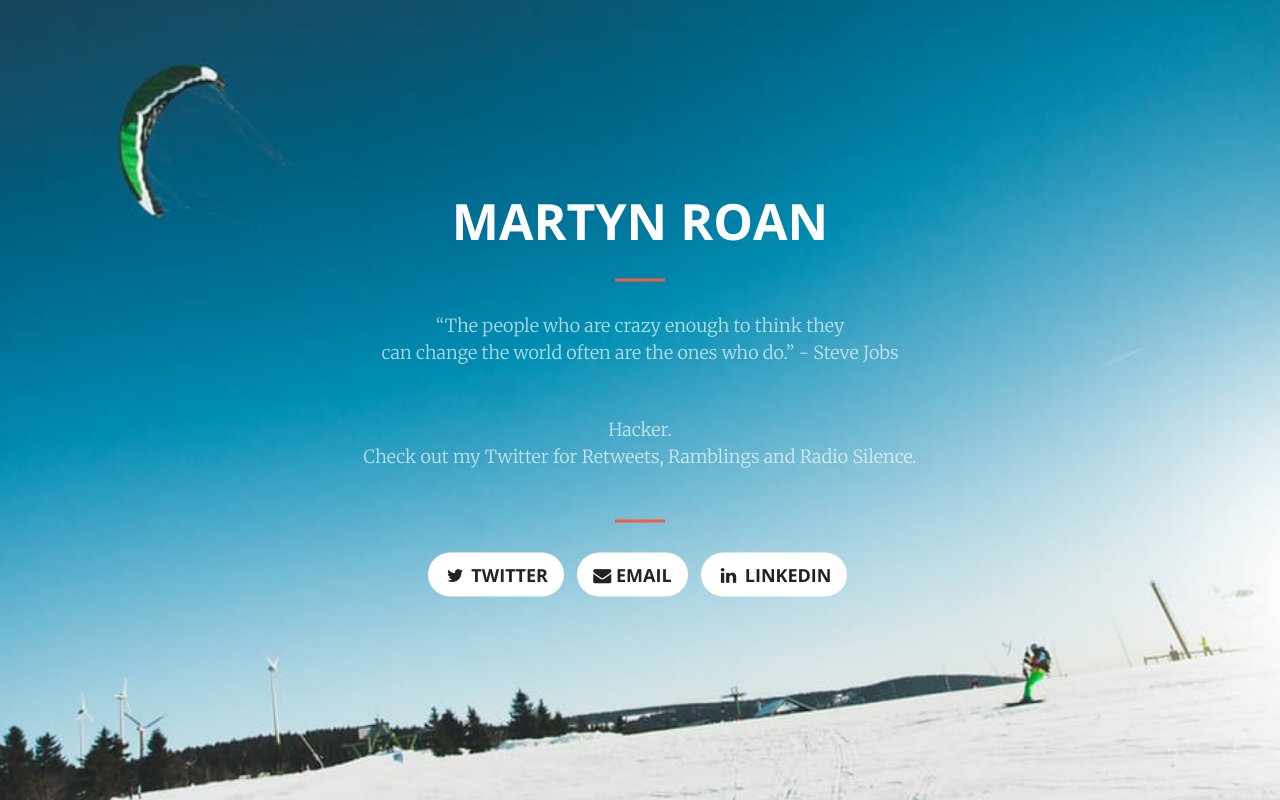
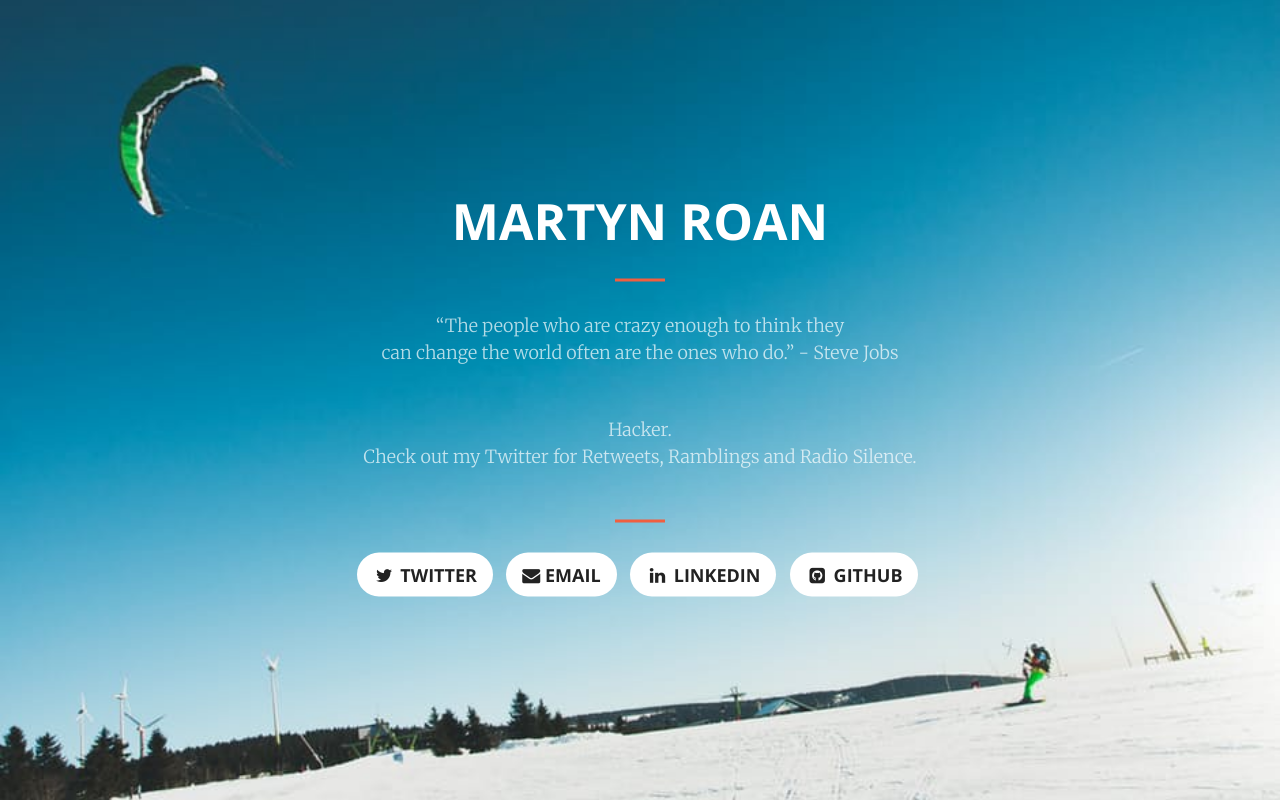
Before and after one commit to BubbaChe/BubbaChe.github.io, a website: page index.html in a window 1280 px wide. Drawn offline with nearby package versions, Linux system fonts and the light colour scheme.

Commit message:
Update 2.0

```diff
--- a/index.html
+++ b/index.html
@@ -57,6 +57,9 @@
                                             <li>
                                                 <a href="https://uk.linkedin.com/in/martyn-roan-81332a137" class="btn btn-default btn-lg"><i class="fa fa-linkedin fa-fw"></i> <span class="network-name">Linkedin</span></a>
                                             </li>
+                                            <li>
+                                                <a href="https://github.com/BubbaChe" class="btn btn-default btn-lg"><i class="fa fa-github-square fa-fw"></i> <span class="network-name">GitHub</span></a>
+                                            </li>
                                         </ul>
             </div>
         </div>
```
